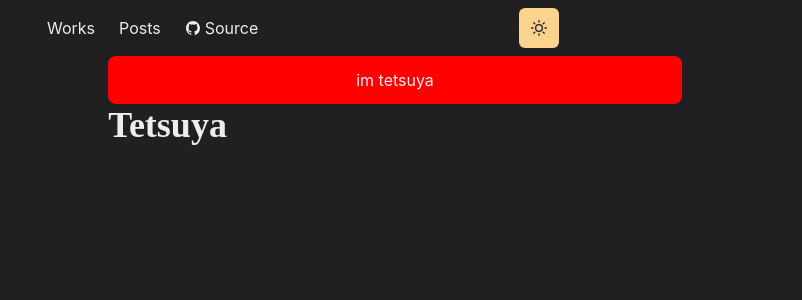
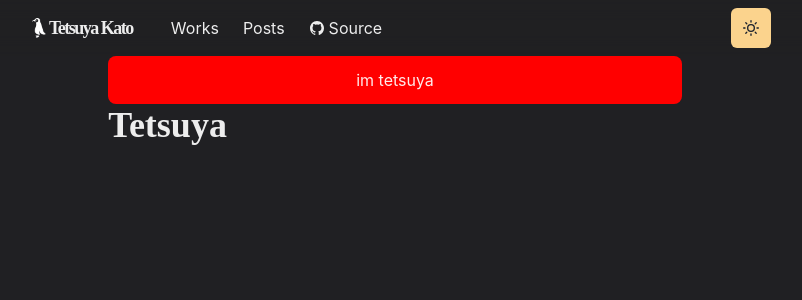
Before and after one commit to empelt/tetsuya-homepage, a Next.js app: page / in a window 1280 px wide. Shown: the top 300 px of the page, without its empty margins (245-1047 px from the left). Built offline with nearby package versions, Linux system fonts and the light colour scheme.

Commit message:
ヘッダーの作成

```diff
--- /dev/null
+++ b/components/logo.tsx
@@ -0,0 +1,42 @@
+import Link from 'next/link'
+import Image from 'next/image'
+import { Text, useColorModeValue } from '@chakra-ui/react'
+import styled from '@emotion/styled'
+
+const LogoBox = styled.span`
+  font-weight: bold;
+  font-size: 18px;
+  display: inline-flex;
+  align-items: center;
+  height: 30px;
+  line-height: 20px;
+  padding: 10px;
+  img {
+    transition: 200ms ease;
+  }
+  &:hover img {
+    transform: rotate(20deg);
+  }
+`
+
+export default function Logo() {
+  const footPrintImg = `/images/icon${useColorModeValue('', '-dark')}.png`
+
+  return (
+    <Link href="/" scroll={false}>
+      <a>
+        <LogoBox>
+          <Image src={footPrintImg} width={20} height={20} alt="logo" />
+          <Text
+            color={useColorModeValue('gray.800', 'whiteAlpha.900')}
+            fontFamily='M PLUS Rounded 1c", sans-serif'
+            fontWeight="bold"
+            ml={3}
+          >
+            Tetsuya Kato
+          </Text>
+        </LogoBox>
+      </a>
+    </Link>
+  )
+}
--- a/components/navbar.tsx
+++ b/components/navbar.tsx
@@ -1,4 +1,6 @@
 import NextLink from 'next/link'
+
+import Logo from 'components/logo'
 import {
   Container,
   Box,
@@ -65,12 +67,12 @@ export default function Navbar({ path, ...props }: Props) {
         p={2}
         maxW="container.md"
         flexWrap="wrap"
-        alignContent="center"
+        textAlign="center"
         justifyContent="space-between"
       >
         <Flex align="center" mr={5}>
           <Heading as="h1" size="lg" letterSpacing={'tighter'}>
-            {/* <Logo /> */}
+            <Logo />
           </Heading>
         </Flex>
 
@@ -90,7 +92,7 @@ export default function Navbar({ path, ...props }: Props) {
           </LinkItem>
           <LinkItem
             target="_blank"
-            href="https://github.com/craftzdog/craftzdog-homepage"
+            href="https://github.com/empelt/tetsuya-homepage"
             path={path}
             display="inline-flex"
             alignItems="center"
@@ -102,7 +104,7 @@ export default function Navbar({ path, ...props }: Props) {
           </LinkItem>
         </Stack>
 
-        <Box flex={1} alignContent="right">
+        <Box flex={1} textAlign="right">
           <SwitchThemeButton />
 
           <Box ml={2} display={{ base: 'inline-block', md: 'none' }}>
@@ -125,7 +127,7 @@ export default function Navbar({ path, ...props }: Props) {
                 </NextLink>
                 <MenuItem
                   as={Link}
-                  href="https://github.com/craftzdog/craftzdog-homepage"
+                  href="https://github.com/empelt/tetsuya-homepage"
                 >
                   View Source
                 </MenuItem>
```
Also changed, not shown: public/images/icon-dark.png (added), public/images/icon.png (added).
